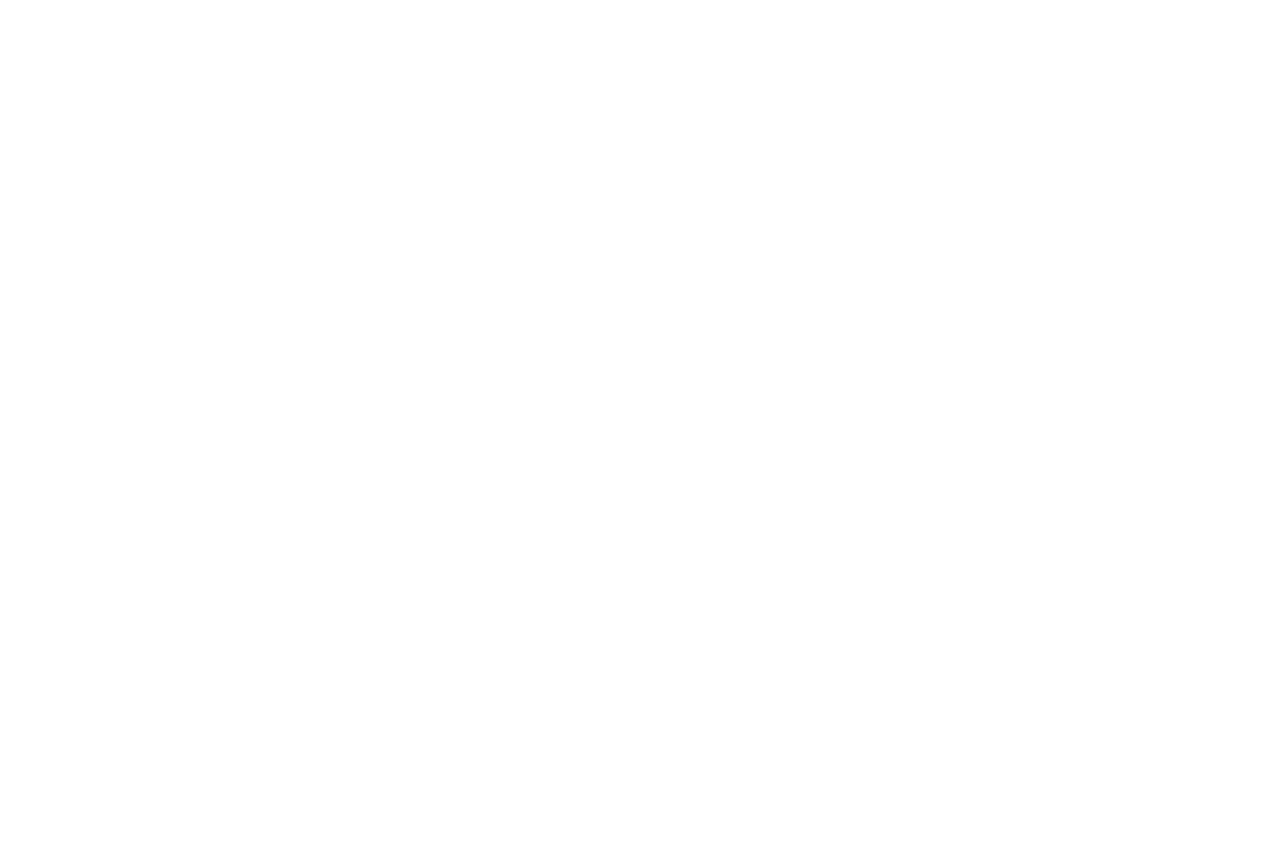
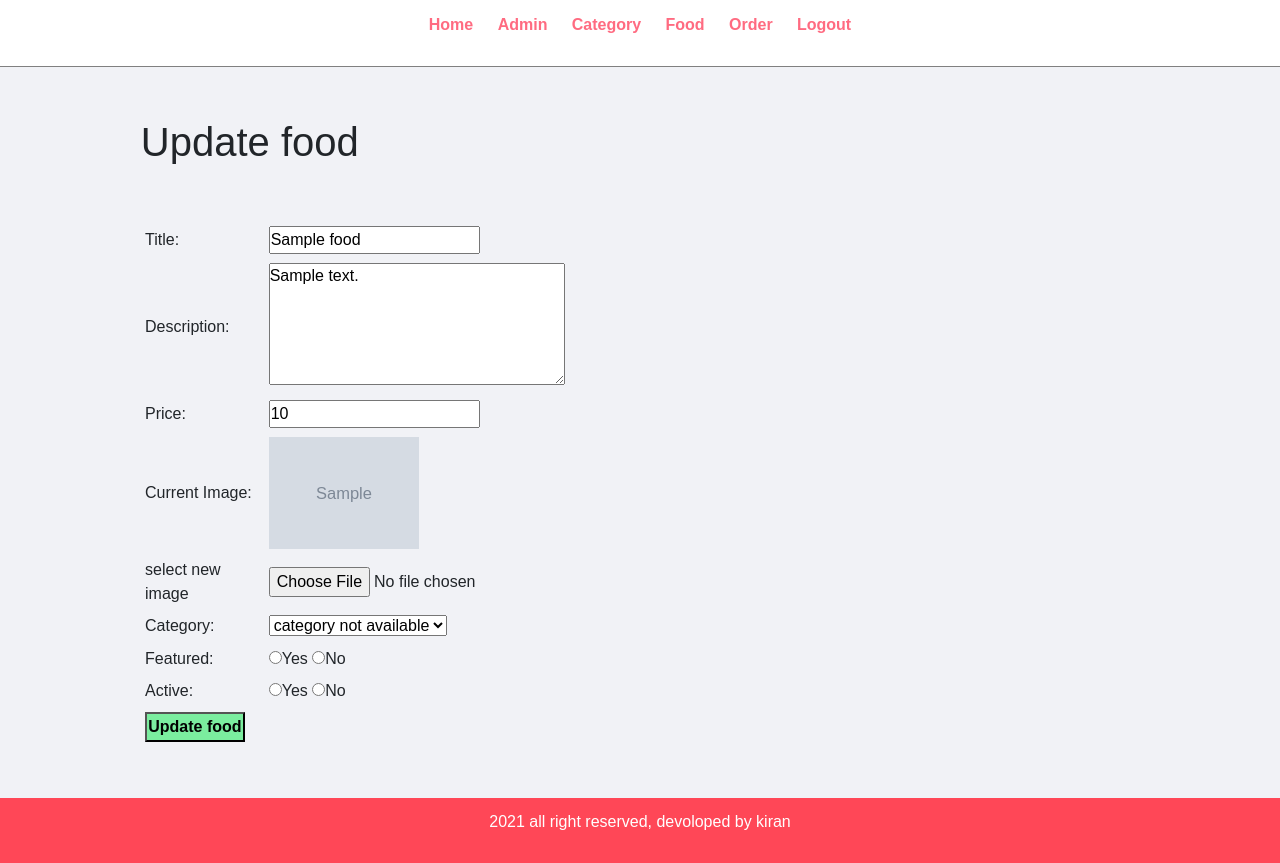
Before and after one commit to kirangarrix/food-order, a PHP site: page /web/admin/update-food.php?id=1 in a window 1280 px wide. Before the commit the page is empty. Before the commit the page ends 800 px from the top, so only its background shows below. Run offline with PHP 8.4, Linux system fonts and the light colour scheme; the visitor is signed in with stand-in values (Sample User, id 1); tables that the repository leaves empty or names only in its code hold one stand-in row (values such as "Sample post"); grey boxes marked "Sample" are stand-in pictures; some libraries are stand-ins or nearby versions.

Commit message:
update food added

```diff
--- a/admin/manage-food.php
+++ b/admin/manage-food.php
@@ -23,6 +23,10 @@
         if(isset($_SESSION['unauthorize'])){
           echo $_SESSION['unauthorize'];
           unset($_SESSION['unauthorize']);
+        }
+        if(isset($_SESSION['update'])){
+          echo $_SESSION['update'];
+          unset($_SESSION['update']);
         }
      ?>
      <table class="tbl-full">
@@ -74,7 +78,7 @@
               <td><?php echo $featured; ?></td>
               <td><?php echo $active; ?></td>
               <td>
-                <a href="#" class="btn-second">Update</a>
+                <a href="<?php echo SITEURL ?>admin/update-food.php?id=<?php echo $id ?>" class="btn-second">Update</a>
                 <a href="<?php echo SITEURL ?>admin/delete-food.php?id=<?php echo $id; ?>&image_name=<?php echo $image_name; ?>" class="btn-red">Delete</a>
               </td>
             </tr>
--- a/admin/update-food.php
+++ b/admin/update-food.php
@@ -0,0 +1,253 @@
+<?php include('./partial/menu.php'); ?>
+
+<?php
+
+// id is set or not
+
+if(isset($_GET['id'])){
+  // get all details
+    $id=$_GET['id'];
+    // sql query to get the selected
+    $sql2="SELECT * FROM tbl_food  WHERE id=$id";
+    // execute the query
+    $res2=mysqli_query($conn,$sql2);
+
+    // get the value based on query executed
+    $row2=mysqli_fetch_assoc($res2);
+
+    // get the individual data of selected food
+    $title=$row2['title'];
+    $description=$row2['description'];
+    $price=$row2['price'];
+    $current_image=$row2['image_name'];
+    $current_category=$row2['category_id'];
+    $featured=$row2['featured'];
+    $active=$row2['active'];
+
+
+}else{
+  // redirect to manage
+ header('location:'.SITEURL.'admin/manage-food.php');
+
+}
+
+
+?>
+
+
+
+<div class="main-content">
+   <div class="wrapper">
+   <h1>Update food</h1>
+   <br><br>
+
+   <form action="" method="POST" enctype="multipart/form-data">
+     <table class="tbl-30">
+     <tr>
+     <td>Title:</td>
+     <td>
+     <input type="text" name="title" value="<?php echo $title; ?>">
+     </td>
+     </tr>
+
+     <tr>
+     <td>Description:</td>
+     <td>
+     <textarea name="description"  cols="30" rows="5"><?php echo $description; ?></textarea>
+     </td>
+     </tr>
+
+     <tr>
+     <td>Price:</td>
+     <td><input type="number" name="price" value="<?php echo $price; ?>"></td>
+     </tr>
+
+      <tr>
+      <td>Current Image:</td>
+      <td>
+             <?php
+             if($current_image == ""){
+              //  image not available
+             echo"<div class='error'>Image not available</div>";
+
+             }else{
+              //  image available
+              ?>
+                   <img src="<?php echo SITEURL; ?>images/food/<?php echo $current_image; ?>" alt="<?php echo $title; ?>" width="150px">
+              <?php
+
+             }
+             ?>
+      </td>
+      </tr>
+
+      <tr>
+      <td>select new image</td>
+      <td>
+      <input type="file" name="image">
+      </td>
+      </tr>
+
+      <tr>
+      <td>Category:</td>
+      <td>
+      <select name="category">
+
+        <?php
+          //  query to get active category
+         $sql="SELECT * FROM tbl_category WHERE active='Yes'";
+          // execute query
+          $res=mysqli_query($conn, $sql);
+
+          // Excute the query
+          $count=mysqli_num_rows($res);
+
+          if($count>0){
+                  // category available
+
+                  while($row=mysqli_fetch_assoc($res)){
+                    $category_title=$row['title'];
+                    $category_id=$row['id'];
+
+                    // echo "<option value='$category_id'>$category_title</option> ";
+                    ?>
+                        <option  <?php if($current_category==$category_id){ echo "selected";} ?>  value="<?php echo $category_id ?>"><?php echo $category_title; ?></option>
+                    <?php
+
+                  }
+          }else{
+                // category not available
+                echo "<option value='0'>category not available</option> ";
+          }
+
+         ?>
+
+      <option value="0">Test category</option>
+      </select>
+      </td>
+      </tr>
+
+      <tr>
+      <td>Featured:</td>
+      <td>
+      <input <?php if($featured=="Yes"){ echo "checked";} ?> type="radio" name="featured" value="Yes">Yes
+      <input <?php if($featured=="No"){ echo "checked";} ?> type="radio" name="featured" value="No">No
+      </td>
+      </tr>
+
+
+      <tr>
+      <td>Active:</td>
+      <td>
+      <input  <?php if($active=="Yes"){ echo "checked";} ?> type="radio" name="active" value="Yes">Yes
+      <input <?php if($active=="No"){ echo "checked";} ?> type="radio" name="active" value="No">No
+      </td>
+      </tr>
+
+
+      <tr>
+      <td>
+         <input type="hidden" name="id"  value="<?php echo $id; ?>">
+         <input type="hidden" name="current_image"  value="<?php echo $current_image; ?>">
+         <input type="submit" name="submit" value="Update food" class="btn-second">
+      </td>
+      </tr>
+
+     </table>
+   </form>
+
+   <!-- update -->
+
+   <?php
+
+
+        if(isset($_POST['submit'])){
+
+          // echo "button clicked";
+
+          // get all the details from form
+          $id=$_POST['id'];
+          $title=$_POST['title'];
+          $description=$_POST['description'];
+          $price=$_POST['price'];
+          $current_image=$_POST['current_image'];
+          $category=$_POST['category'];
+          $featured=$_POST['featured'];
+          $active=$_POST['active'];
+
+          // check upload image clicked or not
+          if(isset($_FILES['image']['name'])){
+            $image_name=$_FILES['image']['name']; //new image name
+
+            // check file is available or not
+            if($image_name!==""){
+              // image is available
+              // rename the image
+              $ext=end(explode('.',$image_name));//get extention of image
+              $image_name="Food-name".rand(0000, 9999).'.'.$ext; //this will be renamed image
+
+              // get path and source path]
+              $src_path=$_FILES['image']['tmp_name'];//source
+              $dest_path="../images/food/".$image_name;//destination
+
+              $upload=move_uploaded_file($src_path,$dest_path);
+
+              // check image uploaded or not
+              if($upload==false){
+                //fail upload
+                $_SESSION['upload']="<div class='error'>Fail to upload new image</div>";
+                //redirect to manage food
+                header('location:'.SITEURL.'admin/manage-food.php');
+                // stop process
+                die();
+              }
+              // remove current image if available
+              if($current_image!==""){
+                // Current image is available
+                // remove image
+                $remove_path="../images/food/".$current_image;
+
+                $remove=unlink($remove_path);
+                // check image removed or not
+                if($remove==false){
+                  // fail to remove image
+                  $_SESSION['remove-failed']="<div class='error'>Fail to remove current image</div>";
+                  // redirect to mangae food
+                  header('location:'.SITEURL.'admin/manage-food.php');
+                  // stop process
+                  die();
+
+                }
+              }
+            }
+          }else{
+            $image_name=$current_image;
+          }
+
+          // Sql upadate food query
+          $sql3="UPDATE tbl_food SET title='$title',description='$description',price='$price',image_name='$image_name',category_id='$category',featured='$featured',
+          active='$active' WHERE id=$id";
+          // execute the query
+          $res3=mysqli_query($conn,$sql3);
+
+          // check qry execute or not
+          if($res3==true){
+                    // qry executed
+                    $_SESSION['update']="<div class='success'>Food updated successfully</div>";
+                    header('location:'.SITEURL.'admin/manage-food.php');
+
+          }else{
+            // fail to execute update food
+            $_SESSION['update']="<div class='error'>Fail to update food</div>";
+            header('location:'.SITEURL.'admin/manage-food.php');
+          }
+
+        }
+
+
+   ?>
+
+   </div>
+</div>
+
+<?php include('./partial/footer.php'); ?>
```
Also changed, not shown: images/Category/Food_Category_323.png (added), images/Category/Food_Category_761.png (deleted), images/food/Food_name_492.png (deleted), images/food/Food_name_586.png (added), images/food/Food_name_791.jpg (deleted), images/food/Food_name_998.png (deleted).
